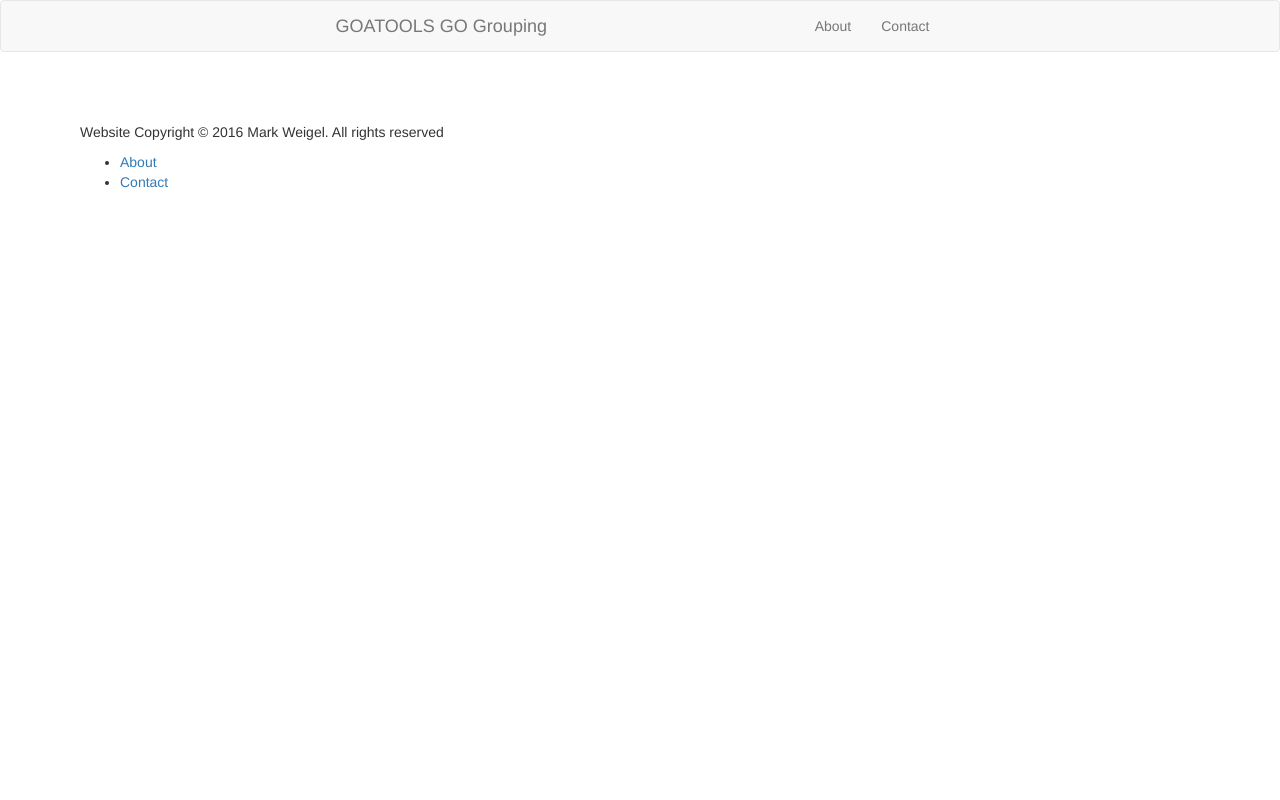
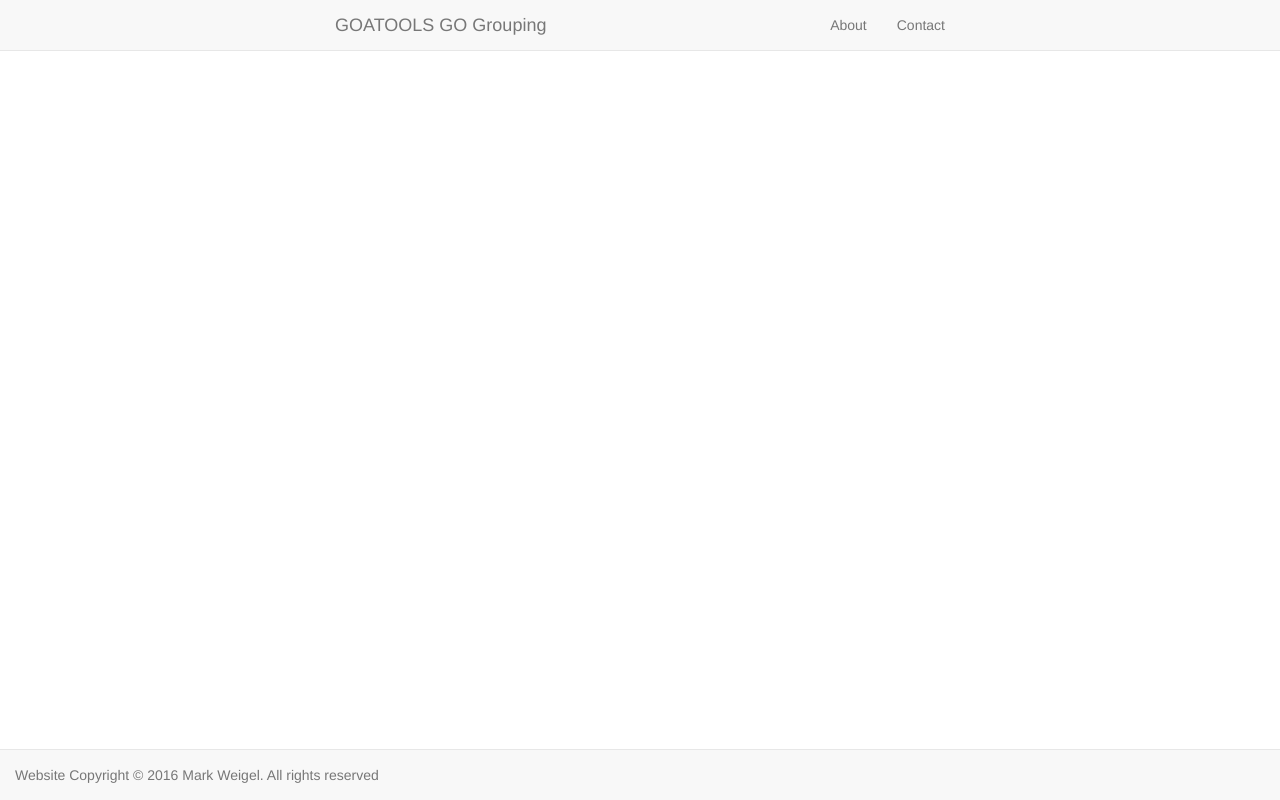
Before and after one commit to mrkjesus2/GOATOOLS-Web-Interface, a Django app: template goatoolsgui/templates/goatoolsgui/base.html in a window 1280 px wide. Run offline with Django 3.2, Linux system fonts and the light colour scheme; the template is opened without the code that fills it, so the values that code supplies are empty; some libraries are stand-ins or nearby versions.

Commit message:
Fix: Footer and Header are now fixed to top and bottom

```diff
--- a/goatoolsgui/static/goatoolsgui/styles.css
+++ b/goatoolsgui/static/goatoolsgui/styles.css
@@ -1,3 +1,8 @@
+.container {
+  padding-top: 50px;
+  padding-bottom: 50px;
+}
+
 /*
 * Customized file <input>'s
 */
@@ -24,7 +29,7 @@
 * Footer
 */
 footer {
-  padding: 50px 10px;
+  margin-bottom: 0!important;
 }
 
 
@@ -114,7 +119,7 @@ footer {
   .navbar-collapse.collapse {
     display: block!important;
     height: auto!important;
-    padding-bottom: 0
+    padding-bottom: 0;
     overflow: visible!important;
   }
 
--- a/goatoolsgui/templates/goatoolsgui/base.html
+++ b/goatoolsgui/templates/goatoolsgui/base.html
@@ -24,12 +24,12 @@
 
   <body>
     <!-- The main content container -->
-      {% include "goatoolsgui/header.html" %}
+    {% include "goatoolsgui/header.html" %}
     <div class="container">
       <!-- TODO: Do I need another block here for information? -->
       {% block content %}{% endblock %}
-      {% include "goatoolsgui/footer.html" %}
     </div>
+    {% include "goatoolsgui/footer.html" %}
   </body>
 </html>
 
--- a/goatoolsgui/templates/goatoolsgui/footer.html
+++ b/goatoolsgui/templates/goatoolsgui/footer.html
@@ -1,12 +1,6 @@
-<footer>
+<footer class="navbar navbar-default navbar-fixed-bottom">
   <!-- Copyright date -->
-  <p>Website Copyright &copy; {% now "Y" %} Mark Weigel. All rights reserved</p>
-  <ul>
-    <li>
-      <a href="#">About</a>
-    </li>
-    <li>
-      <a href="#">Contact</a>
-    </li>
-  </ul>
+  <p class="navbar-text text-center">
+    Website Copyright &copy; {% now "Y" %} Mark Weigel. All rights reserved
+  </p>
 </footer>
--- a/goatoolsgui/templates/goatoolsgui/header.html
+++ b/goatoolsgui/templates/goatoolsgui/header.html
@@ -1,4 +1,4 @@
-<nav class="navbar navbar-default">
+<nav class="navbar navbar-default navbar-fixed-top">
   <div class="container-fluid col-sm-8 col-sm-offset-2 col-lg-6 col-lg-offset-3">
     <header class="navbar-header">
       <button class="navbar-toggle collapsed" data-toggle="collapse" data-target="#main-nav" aria-expanded="false">
```
